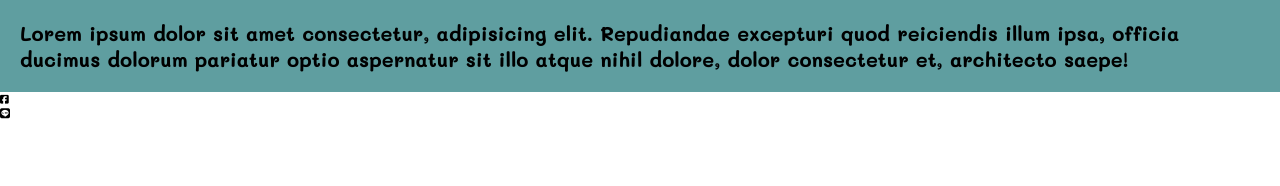
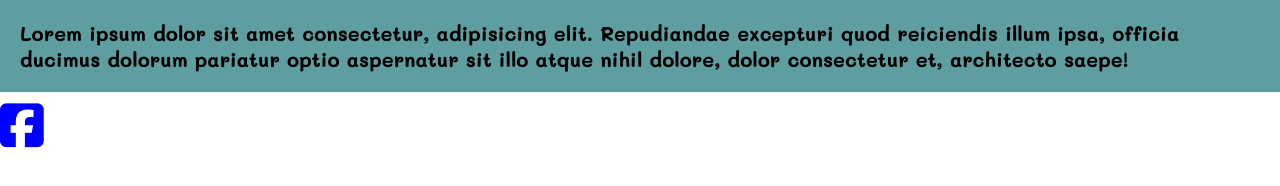
Before and after one commit to sikipair/HTML-Daily, a plain HTML site: page Project-018/index.html in a window 1280 px wide. Drawn offline with Linux system fonts and the light colour scheme.

Commit message:
Project 18

```diff
--- a/Project-018/index.html
+++ b/Project-018/index.html
@@ -23,8 +23,5 @@
     <div class="icon--facebook">
       <i class="fab fa-facebook-square"></i>
     </div>
-    <div class="icon--line">
-      <i class="fab fa-line"></i>
-    </div>
   </body>
 </html>
--- a/Project-018/style.css
+++ b/Project-018/style.css
@@ -14,3 +14,7 @@ html {
   font-size: 2rem;
   font-weight: 700;
 }
+.icon--facebook {
+  font-size: 5rem;
+  color: blue;
+}
```
